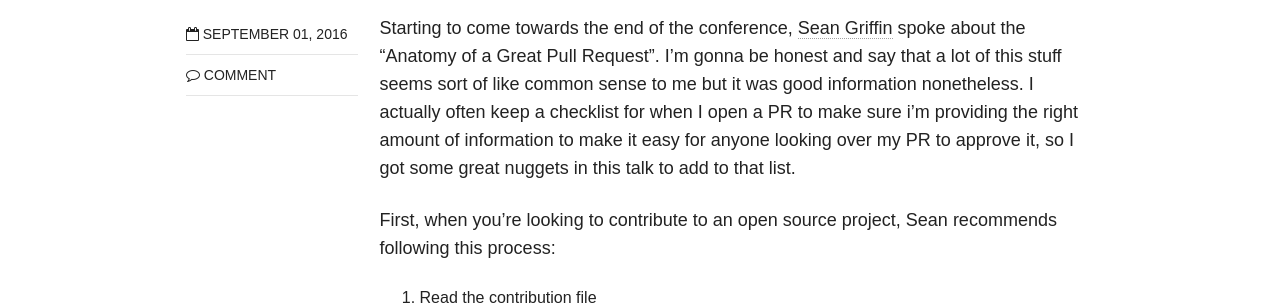
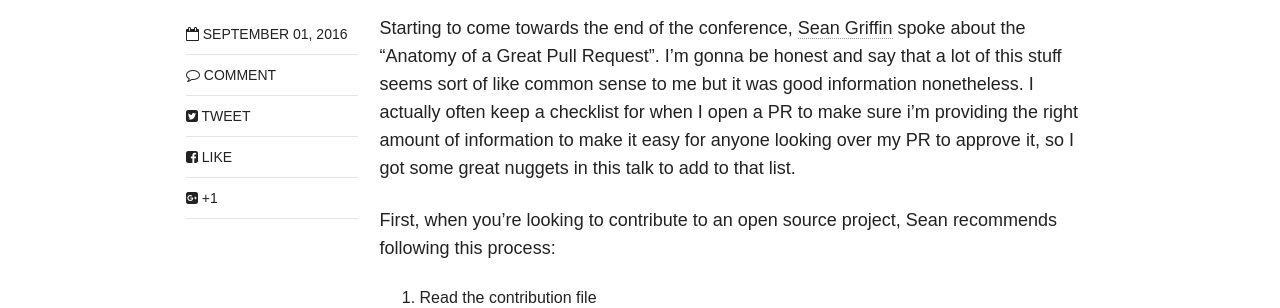
Before and after one commit to asheren/asheren.github.io, a Jekyll site: the page built from _posts/blog/2016-09-01-abstractions-pull-requests.md, in a window 1280 px wide. Shown: the part 686-994 px from the top of the page. Built offline with Jekyll 4.4.1, drawn with Linux system fonts in a browser that asks for light colours; nearby versions of some CDN libraries; comment, search, counter and statistics services are not loaded.

Commit message:
Share is now working

```diff
--- a/_config.yml
+++ b/_config.yml
@@ -5,8 +5,8 @@
 description: Thoughts on being a developer
 logo: Allison_McMillan.jpg
 search: true
-url:
 comments: true
+share_url: 'http://daydreamsinruby.com'
 
 # Jekyll configuration
 
--- a/_includes/social-share.html
+++ b/_includes/social-share.html
@@ -1,10 +1,10 @@
 <span class="social-share-twitter">
-  <a href="https://twitter.com/intent/tweet?hashtags={{ page.tags | join: ',' | remove: ' ' }}&amp;text={{ page.title | escape | replace:' ','%20' }}&amp;url={{ site.url }}{{ page.url }}{% if site.owner.twitter %}&amp;via={{ site.owner.twitter }}{% endif %}" title="Share on Twitter" itemprop="Twitter"><i class="fa fa-twitter-square"></i> Tweet</a>
+  <a href="https://twitter.com/intent/tweet?hashtags={{ page.tags | join: ',' | remove: ' ' }}&amp;text={{ page.title | escape | replace:' ','%20' }}&amp;url={{ site.share_url }}{{ page.url }}{% if site.owner.twitter %}&amp;via={{ site.owner.twitter }}{% endif %}" title="Share on Twitter" itemprop="Twitter"><i class="fa fa-twitter-square"></i> Tweet</a>
 </span>
 <span class="social-share-facebook">
-  <a href="https://www.facebook.com/sharer/sharer.php?u={{ site.url }}{{ page.url }}" title="Share on Facebook" itemprop="Facebook"><i class="fa fa-facebook-square"></i> Like</a>
+  <a href="https://www.facebook.com/sharer/sharer.php?u={{ site.share_url }}{{ page.url }}" title="Share on Facebook" itemprop="Facebook"><i class="fa fa-facebook-square"></i> Like</a>
 </span>
 <span class="social-share-googleplus">
-  <a href="https://plus.google.com/share?url={{ site.url }}{{ page.url }}" title="Share on Google Plus" itemprop="GooglePlus"><i class="fa fa-google-plus-square"></i> +1</a>
+  <a href="https://plus.google.com/share?url={{ site.share_url }}{{ page.url }}" title="Share on Google Plus" itemprop="GooglePlus"><i class="fa fa-google-plus-square"></i> +1</a>
 </span>
 <!-- /.social-share -->
```
Also changed, not shown: _posts/blog/2016-09-01-abstractions-pull-requests.md (+1 -0 lines).
